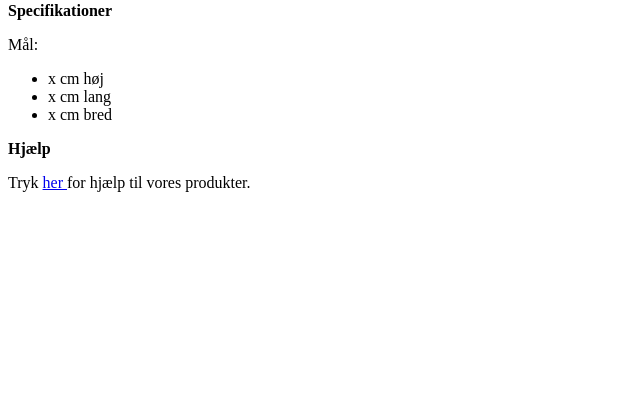
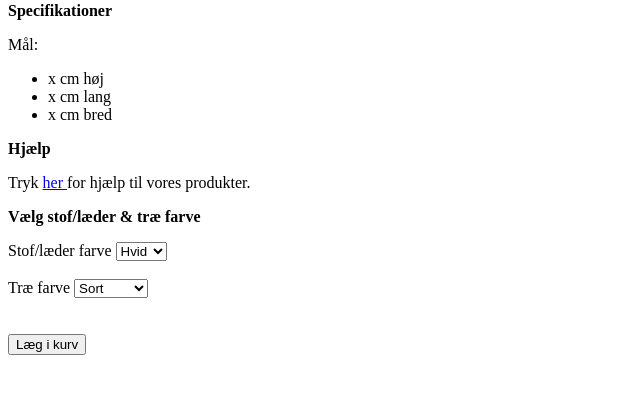
Before and after one commit to jens5962/farstrup-eksamen-JensRand, a PHP site: page / in a window 1280 px wide. Shown: the part 146-540 px from the top of the page, without its empty margins (0-640 px from the left). Run offline with PHP 8.4, Linux system fonts and the light colour scheme.

Commit message:
Dropdown farve valg med kurv knap

```diff
--- a/index.php
+++ b/index.php
@@ -27,8 +27,41 @@
 	<p> <strong>Hjælp</strong> </p>
 	<p> Tryk <a href=<?php echo "help.php"?>>her </a> for hjælp til vores produkter. </p>
 
-	<!-- Sikkerhed -->
-	<form></form>
+	<!-- Farve valg/drodown liste -->
+	<p> <strong>Vælg stof/læder & træ farve</strong> </p>
 
+	<form>
+		<div>
+			<label>Stof/læder farve</label>
+			<select name="Stof/læder farve">
+				<option value="Hvid">Hvid</option>
+				<option value="Blå">Blå</option>
+				<option value="Sort">Sort</option>
+				<option value="Brun">Brun</option>
+				<option value="Grå">Grå</option>
+			</select>
+
+			<br><br>
+
+			<label>Træ farve</label>
+			<select name="Træ farve">
+				<option value="Sort">Sort</option>
+				<option value="Hvid">Hvid</option>
+				<option value="Ibenholt">Ibenholt</option>
+				<option value="Birk">Birk</option>
+				<option value="Eg">Eg</option>
+				<option value="Mahogni">Mahogni</option>
+			</select>
+
+		<!-- Læg i kurv knap -->
+		<br><br><br>
+
+		<input type="submit" name="kurvknap"
+		value="Læg i kurv">
+		</div>
+	</form>
+
+	<!-- Billeder -->
+	<img>
 </body>
 </html>
```
Also changed, not shown: help.php (+18 -0 lines).
